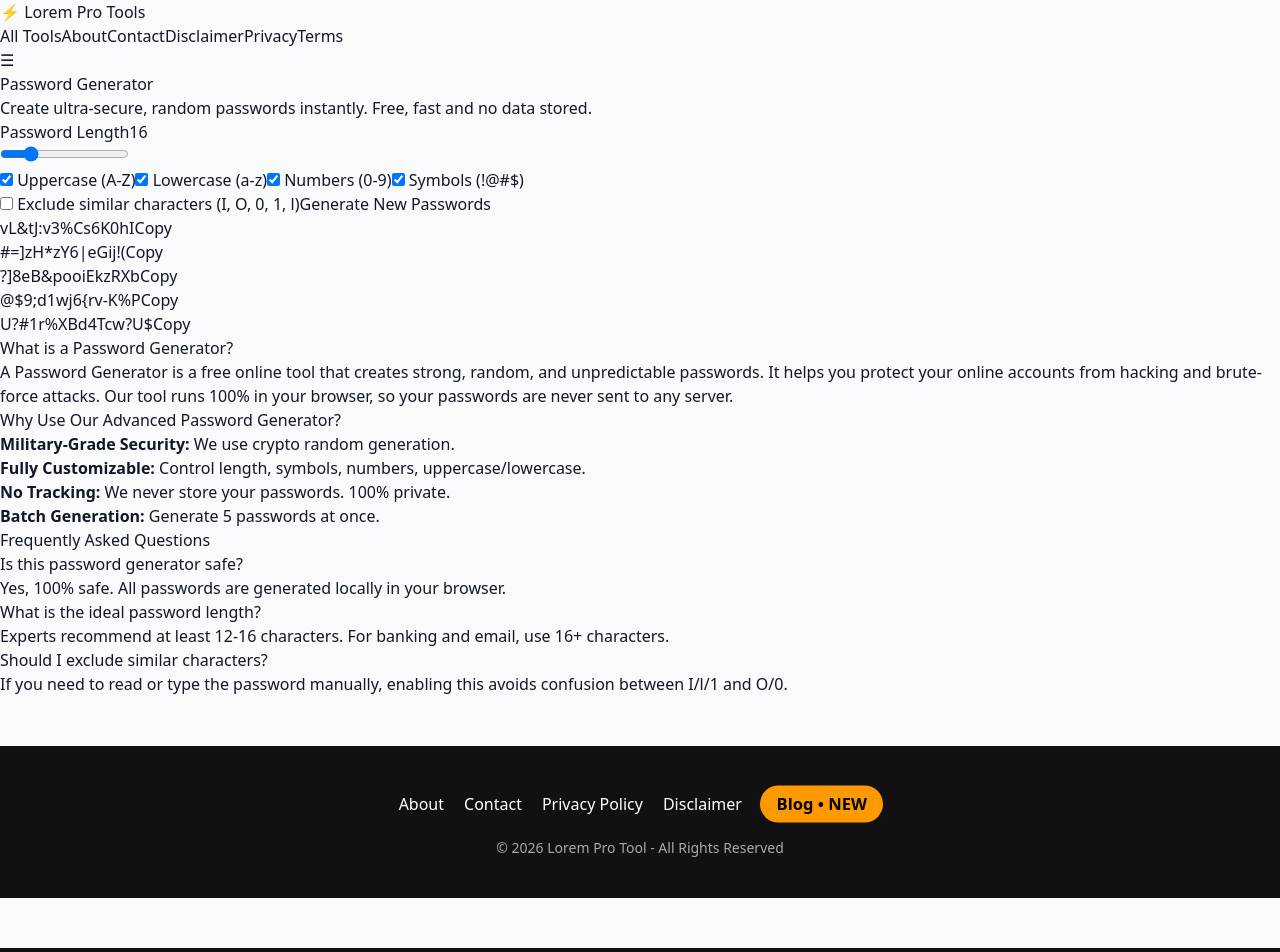
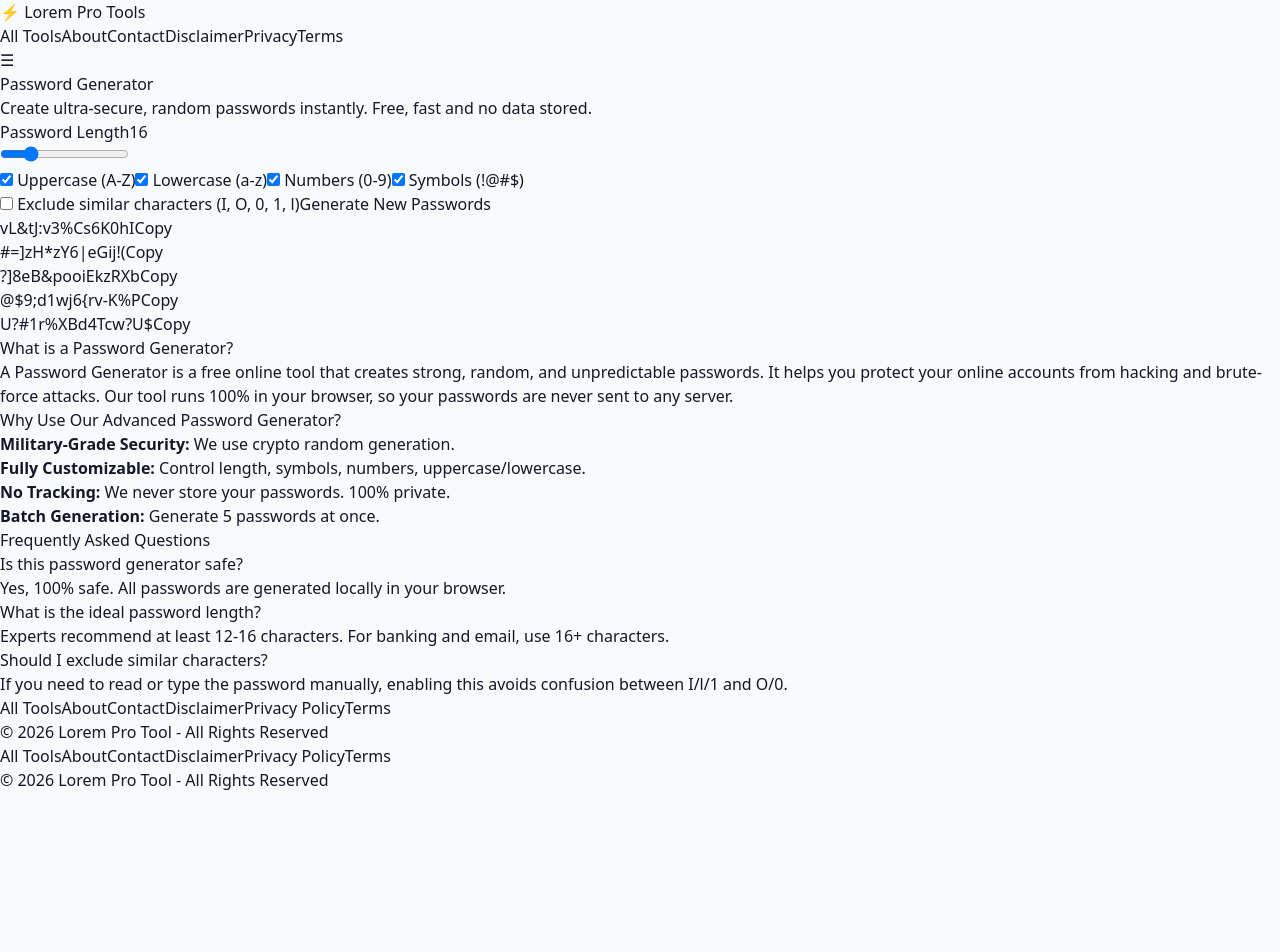
Before and after one commit to Ravs10/lorem-pro-tool, a Next.js app: page /password-generator in a window 1280 px wide. Shown: the top 952 px of the page. After the commit the page ends 800 px from the top, so only its background shows below. Built offline with nearby package versions, Linux system fonts and the light colour scheme.

Commit message:
Refactor Footer component styling and links
Refactor Footer component to use Tailwind CSS classes and update links.

```diff
--- a/app/components/Footer.js
+++ b/app/components/Footer.js
@@ -1,30 +1,24 @@
+"use client";
 import Link from "next/link";
+import { usePathname } from "next/navigation";
 
-export default function Footer(){
+export default function Footer() {
+  const pathname = usePathname();
+  if (pathname === "/") return null;
+
   return (
-    <>
-      <style>{`
-        @keyframes pulse-glow {
-          0% { transform: scale(1); box-shadow: 0 0 0 0 rgba(255,153,0,0.7); }
-          70% { transform: scale(1.08); box-shadow: 0 0 0 10px rgba(255,153,0,0); }
-          100% { transform: scale(1); box-shadow: 0 0 0 0 rgba(255,153,0,0); }
-        }
-        .blog-anim {
-          animation: pulse-glow 2s infinite;
-          display: inline-block;
-        }
-      `}</style>
-
-      <footer style={{background:"#111",color:"#aaa",padding:"40px 16px",marginTop:"50px",textAlign:"center"}}>
-        <div style={{display:"flex",justifyContent:"center",gap:"20px",flexWrap:"wrap",marginBottom:"15px",alignItems:"center"}}>
-          <Link href="/about" style={{color:"white",textDecoration:"none"}}>About</Link>
-          <Link href="/contact" style={{color:"white",textDecoration:"none"}}>Contact</Link>
-          <Link href="/privacy" style={{color:"white",textDecoration:"none"}}>Privacy Policy</Link>
-          <Link href="/disclaimer" style={{color:"white",textDecoration:"none"}}>Disclaimer</Link>
-          <Link href="/blog" className="blog-anim" style={{color:"black", fontWeight:"800", background:"#ff9900", padding:"6px 16px", borderRadius:"20px", textDecoration:"none"}}>Blog • NEW</Link>
+    <footer className="bg-black text-white mt-10">
+      <div className="max-w-6xl mx-auto px-4 py-6">
+        <div className="flex flex-wrap gap-5 justify-center text-sm">
+          <Link href="/all-tools">All Tools</Link>
+          <Link href="/about">About</Link>
+          <Link href="/contact">Contact</Link>
+          <Link href="/disclaimer">Disclaimer</Link>
+          <Link href="/privacy-policy">Privacy Policy</Link>
+          <Link href="/terms">Terms</Link>
         </div>
-        <p style={{fontSize:"14px"}}>© {new Date().getFullYear()} Lorem Pro Tool - All Rights Reserved</p>
-      </footer>
-    </>
+        <p className="text-center text-xs mt-4 opacity-70">© 2026 Lorem Pro Tool - All Rights Reserved</p>
+      </div>
+    </footer>
   );
 }
```
